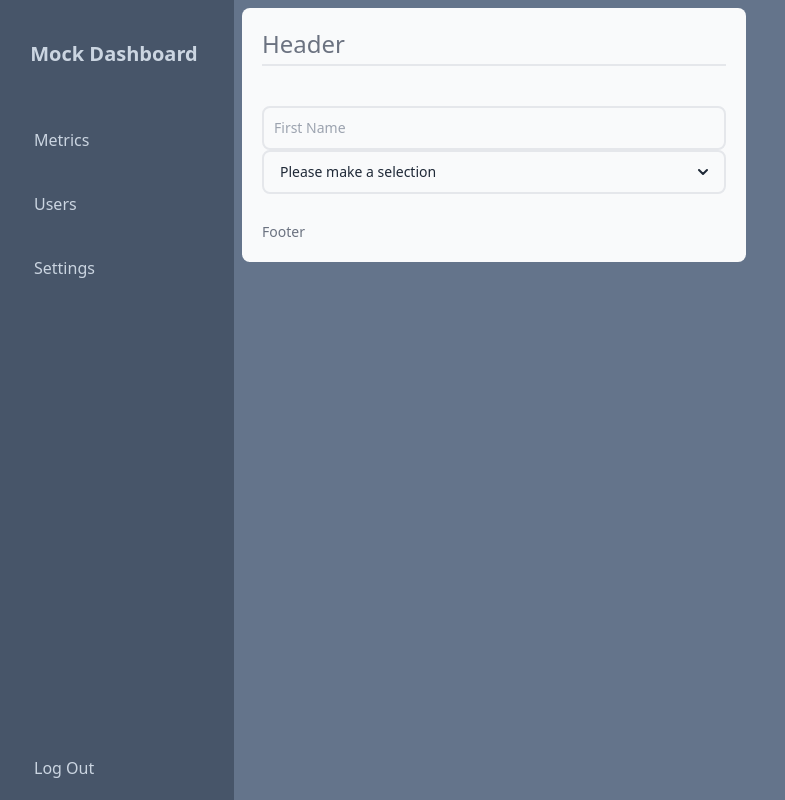
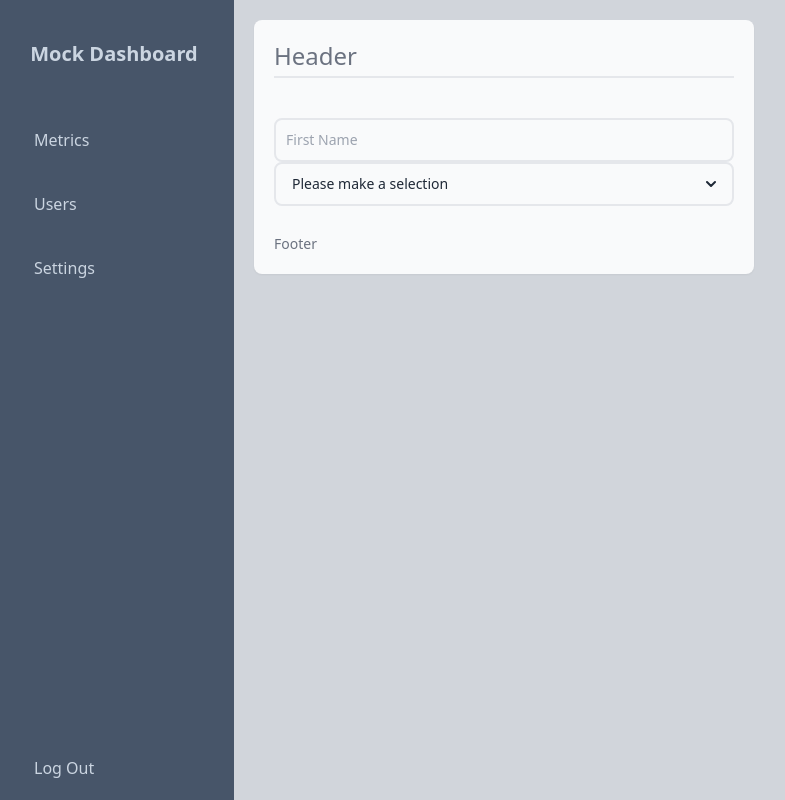
Before and after one commit to Ayaz2589/mock-dashboard, a React (Vite) app: page / in a window 1280 px wide. Shown: the whole page, without its empty margins (6-791 px from the left). Built offline with nearby package versions, Linux system fonts and the light colour scheme.

Commit message:
update styles

```diff
--- a/src/components/containers/Dashboard/index.tsx
+++ b/src/components/containers/Dashboard/index.tsx
@@ -21,8 +21,8 @@ const Dashboard = () => {
   return (
     <SplitScreen dashboard>
       <Navigation />
-      <div className="w-1/2 flex flex-col gap-5 p-2">
-        <Card>
+      <div className="flex flex-col gap-5 p-5">
+        <Card className="sm:w-full md:w-1/2 min-w-[30rem]">
           <CardHeader>Header</CardHeader>
           <CardContent>
             <Input placeholder="First Name" />
--- a/src/components/ui/Card/index.tsx
+++ b/src/components/ui/Card/index.tsx
@@ -1,6 +1,7 @@
 import React from "react";
+import { twMerge } from "tailwind-merge";
 
-const Card = ({ children }: any) => {
+const Card = ({ children, className }: any) => {
   const headerElement = React.Children.toArray(children).find(
     (child) => React.isValidElement(child) && child.type === CardHeader
   );
@@ -15,7 +16,12 @@ const Card = ({ children }: any) => {
 
   if (headerElement && contentElement && footerElement) {
     return (
-      <div className="rounded-lg p-5 w-full bg-gray-50">
+      <div
+        className={twMerge(
+          "rounded-lg p-5 w-full bg-gray-50 shadow-sm",
+          className
+        )}
+      >
         <div>{headerElement}</div>
         <div>{contentElement}</div>
         <div>{footerElement}</div>
--- a/src/components/ui/Dropdown/index.tsx
+++ b/src/components/ui/Dropdown/index.tsx
@@ -39,7 +39,7 @@ const Dropdown = ({ options, handleSelection }: Props) => {
         {selectedOption ? selectedOption.label : "Please make a selection"}
       </Button>
       {open ? (
-        <div className="p-1 bg-gray-50 rounded-lg mt-1 absolute w-full border-solid border-2 shadow-md">
+        <div className="p-1 bg-gray-50 rounded-lg mt-1 absolute w-full border-solid border-2 shadow-sm">
           {options.map((option: Option, index: number) => (
             <Button
               type="drop-down-item"
--- a/src/components/ui/SplitScreen/index.tsx
+++ b/src/components/ui/SplitScreen/index.tsx
@@ -6,9 +6,8 @@ const defaultStyles = {
 };
 
 const dashboardStyles = {
-  leftStyles:
-    "hidden md:flex md:flex-1 bg-slate-400 min-w-[5rem] max-w-[15rem]",
-  rightStyles: "flex-1 bg-slate-500",
+  leftStyles: "hidden md:flex md:flex-1 min-w-[5rem] max-w-[15rem]",
+  rightStyles: "flex-1 bg-gray-300",
 };
 
 type Props = {
@@ -21,7 +20,7 @@ type Props = {
 const SplitScreen = ({ children, dashboard = false }: Props) => {
   const [left, right] = React.Children.toArray(children);
   return (
-    <div className="flex h-screen bg-slate-200">
+    <div className="flex h-screen">
       <div
         className={
           dashboard ? dashboardStyles.leftStyles : defaultStyles.leftStyles
```
